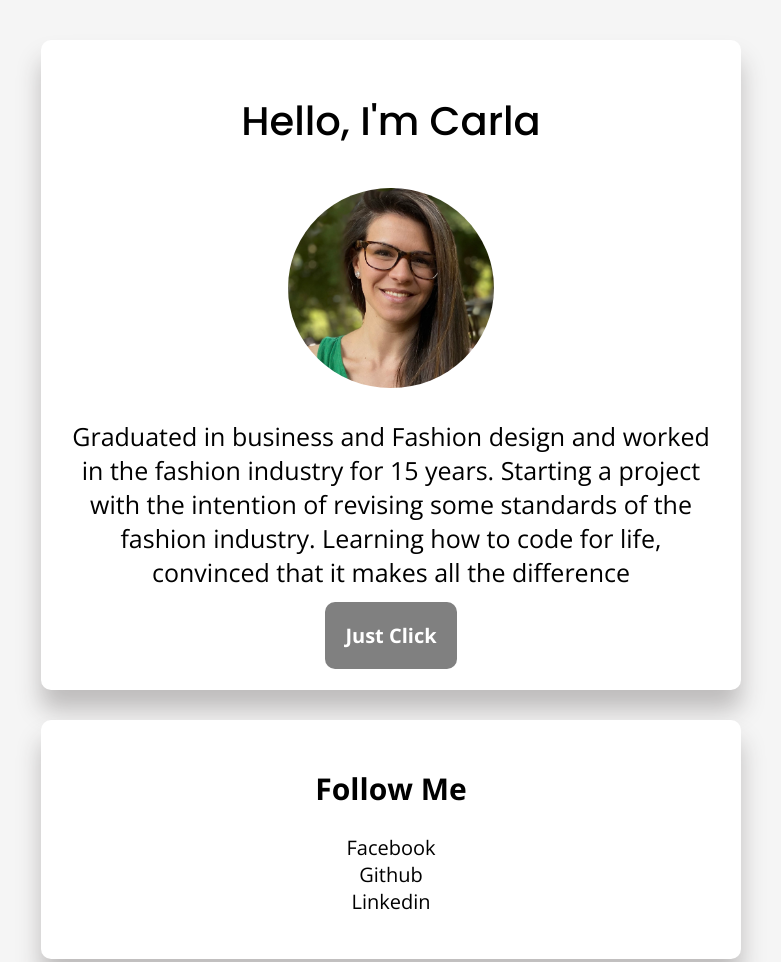
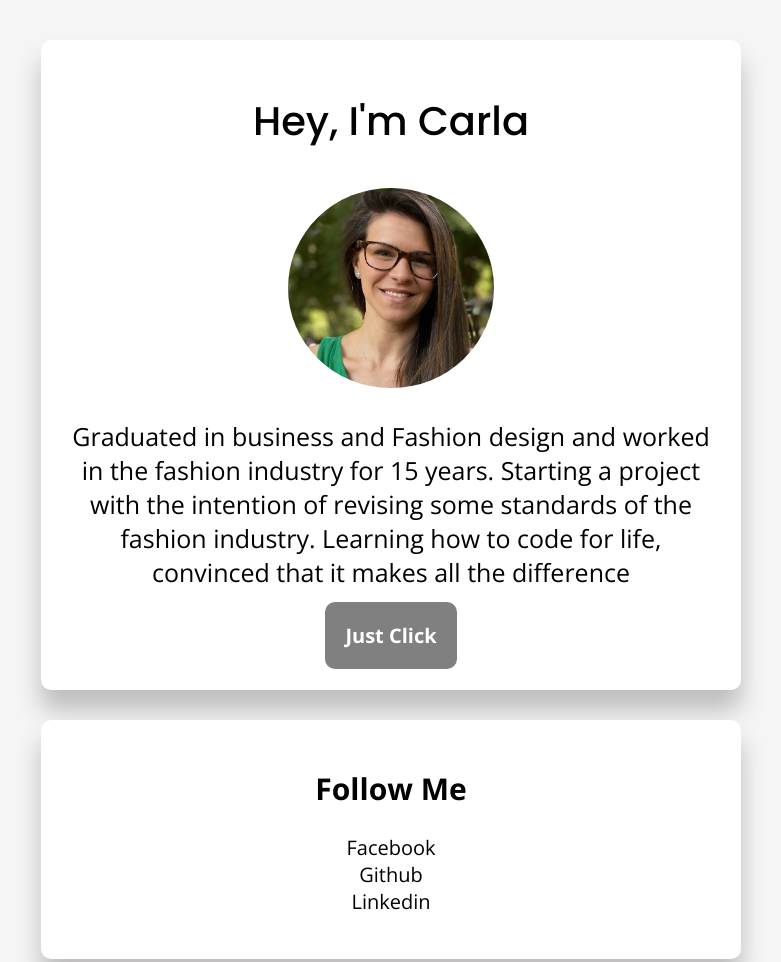
Before and after one commit to ckalache/profile, a plain HTML site: page index.html in a window 1280 px wide. Shown: the top 962 px of the page, without its empty margins (249-1030 px from the left). Drawn offline with nearby package versions, Linux system fonts and the light colour scheme.

Commit message:
Update index.html

```diff
--- a/index.html
+++ b/index.html
@@ -10,7 +10,7 @@
   <div class="container">
 
     <div class="card">
-      <h1>Hello, I'm Carla</h1>
+      <h1>Hey, I'm Carla</h1>
       <img src="images/profile.jpg" alt="">
       <p class="bio">Graduated in business and Fashion design and worked in the fashion industry for 15 years. Starting a project with the intention of revising some standards of the fashion industry. Learning how to code for life, convinced that it makes all the difference</p>
       <a class="btn" href="https://www.linkedin.com/in/carla-kalache-83b65b8/">Just Click</a>
```
